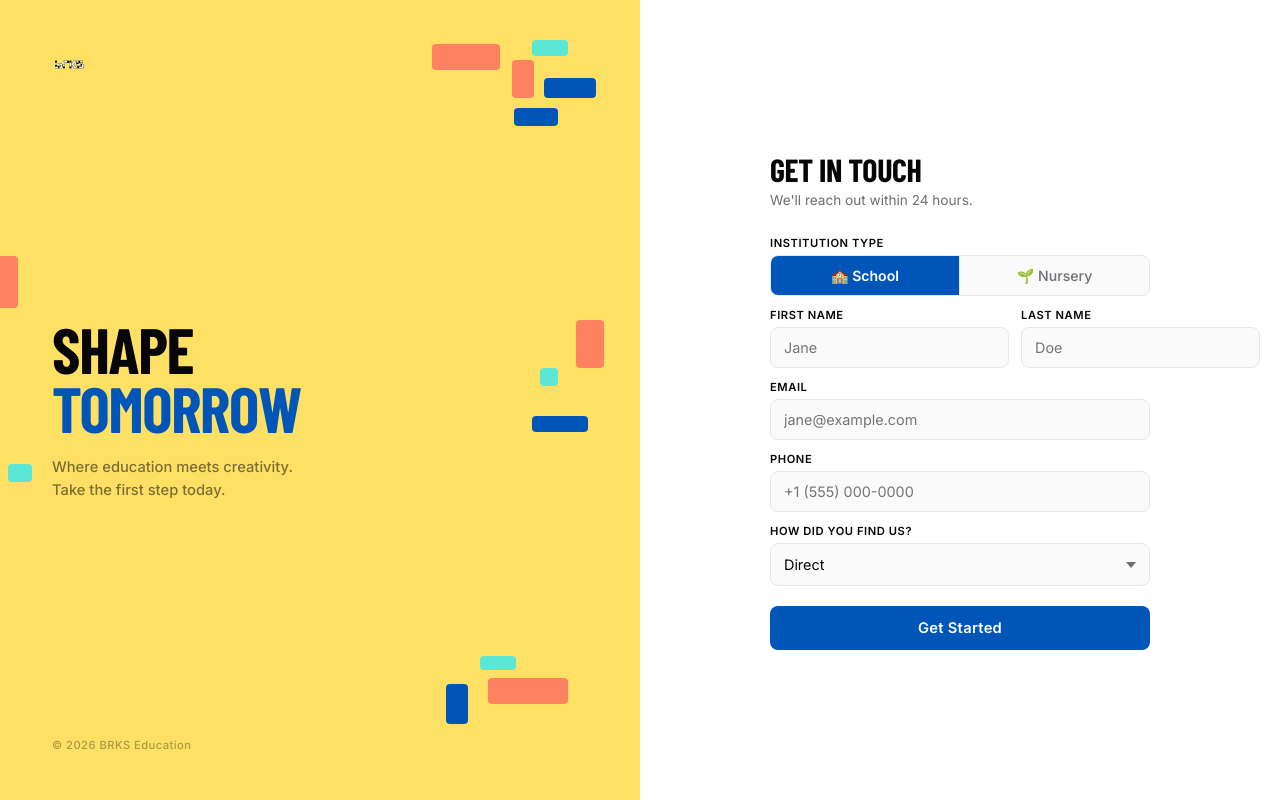
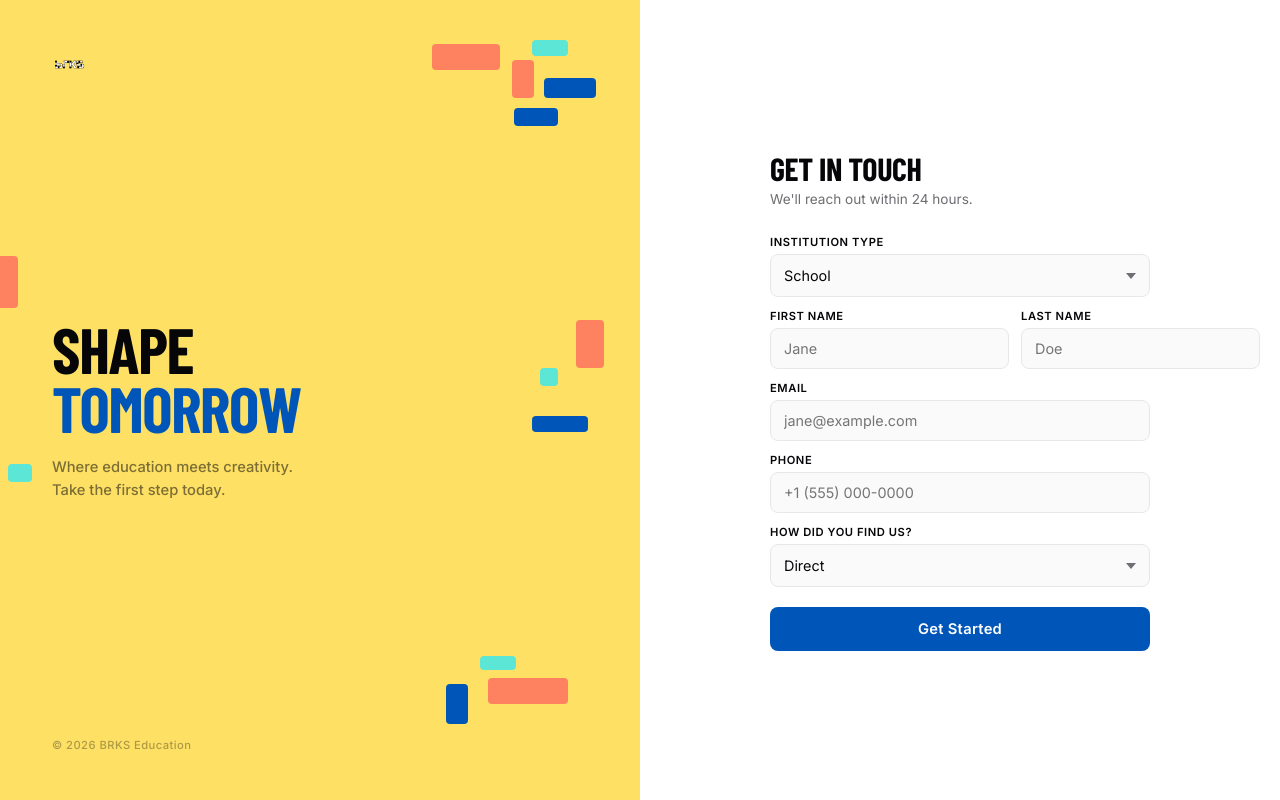
Before and after one commit to michelwdaccache/brks-crm, a Flask app: page / in a window 1280 px wide. Run offline with Flask 3, Linux system fonts and the light colour scheme; some libraries are stand-ins or nearby versions; some web fonts are replaced.

Commit message:
Institution type as dropdown, remove segmented control

```diff
--- a/templates/index.html
+++ b/templates/index.html
@@ -157,25 +157,6 @@
     .field-error { font-size: 0.71rem; color: #ff3b30; margin-top: 3px; display: none; }
     .field-error.visible { display: block; }
 
-    /* ── Segmented institution picker ── */
-    .seg {
-      display: grid; grid-template-columns: 1fr 1fr;
-      border: 1.5px solid #e5e7eb; border-radius: 8px;
-      overflow: hidden; background: #fafafa;
-    }
-    .seg input[type="radio"] { display: none; }
-    .seg label {
-      padding: 11px 8px; text-align: center;
-      font-size: 0.88rem; font-weight: 500;
-      color: #6e6e73; cursor: pointer;
-      transition: background 0.15s, color 0.15s;
-      border-right: 1.5px solid #e5e7eb;
-      user-select: none;
-    }
-    .seg label:last-child { border-right: none; }
-    .seg input:checked + label {
-      background: var(--blue); color: var(--white); font-weight: 600;
-    }
 
     button[type="submit"] {
       width: 100%; padding: 13px;
@@ -290,13 +271,11 @@
 
           <!-- Institution type -->
           <div class="field">
-            <label>Institution type</label>
-            <div class="seg">
-              <input type="radio" name="institution_type" id="type-school" value="School" checked />
-              <label for="type-school">🏫 School</label>
-              <input type="radio" name="institution_type" id="type-nursery" value="Nursery" />
-              <label for="type-nursery">🌱 Nursery</label>
-            </div>
+            <label for="institution_type">Institution type</label>
+            <select id="institution_type" name="institution_type">
+              <option value="School">School</option>
+              <option value="Nursery">Nursery</option>
+            </select>
           </div>
 
           <div class="row">
```
